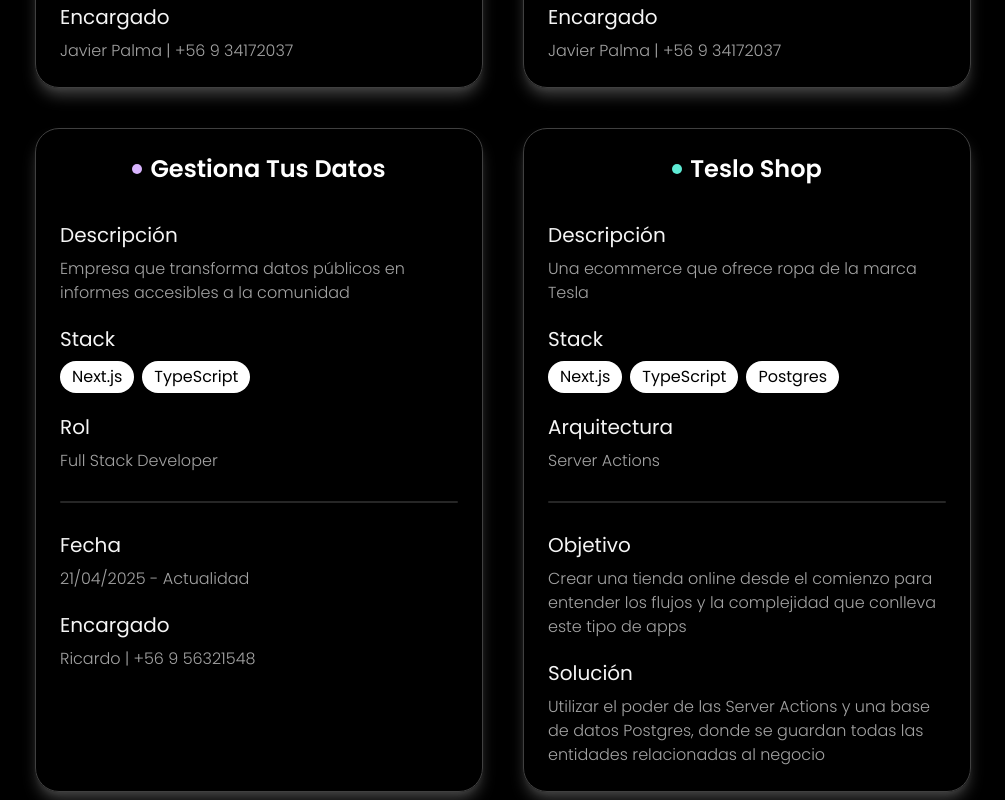
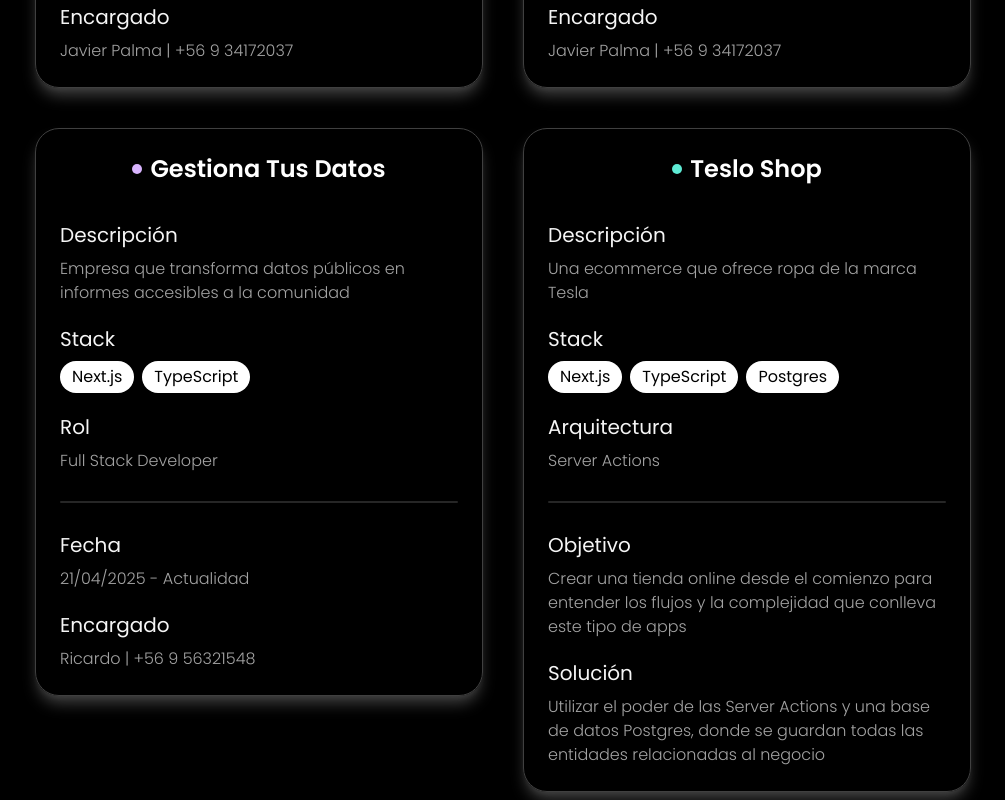
Before and after one commit to alex-arraga/portfolio-2025, a Next.js app: page /projects in a window 1280 px wide. Shown: the part 840-1640 px from the top of the page, without its empty margins (137-1142 px from the left). Built offline with nearby package versions, Linux system fonts and the light colour scheme.

Commit message:
project card: redirect to link

```diff
--- a/src/features/projects/components/ProjectCard.tsx
+++ b/src/features/projects/components/ProjectCard.tsx
@@ -8,11 +8,19 @@ import { Projects } from '../types'
 
 export const ProjectCard = (data: Projects) => {
   const type = data.type
+
   const isPersonalProject = type === 'personal'
-  const isProdProject = type === 'production'
+  const isProductionProject = type === 'production'
   const isInProcessProject = type === 'in-process'
 
+  const pushToLink = () => {
+    if (isProductionProject || isPersonalProject) {
+      return data.link
+    }
+  }
+
   return (
+    <a href={pushToLink()} target='_blank' rel="noreferrer nofollow">
       <Card type='project' projectType={type}>
         {/* Title of project */}
         <div className='flex justify-center items-center gap-2'>
@@ -60,5 +68,6 @@ export const ProjectCard = (data: Projects) => {
           <p className='txt-gray-400 font-light'>{isPersonalProject ? data.solution : data.manager}</p>
         </div>
       </Card>
+    </a>
   )
 }
```
Lines whose indentation alone changed are shown as unchanged.
